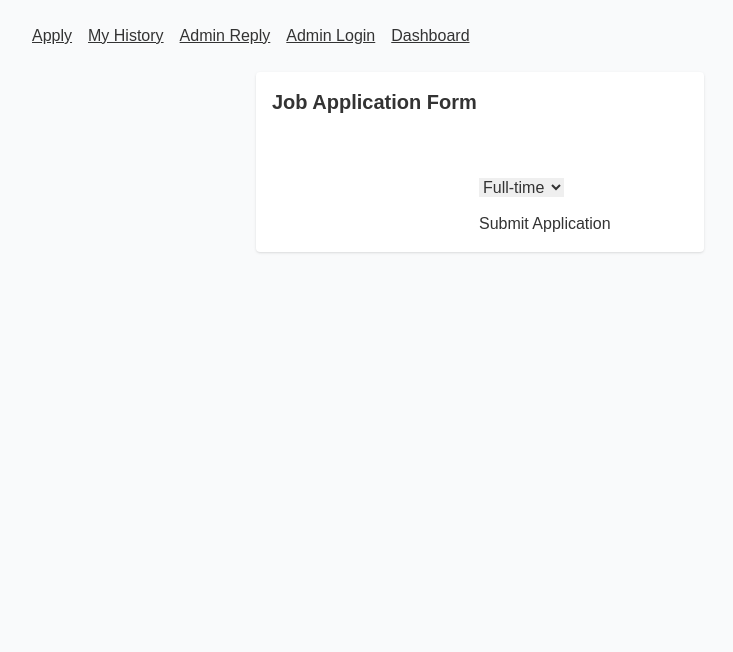
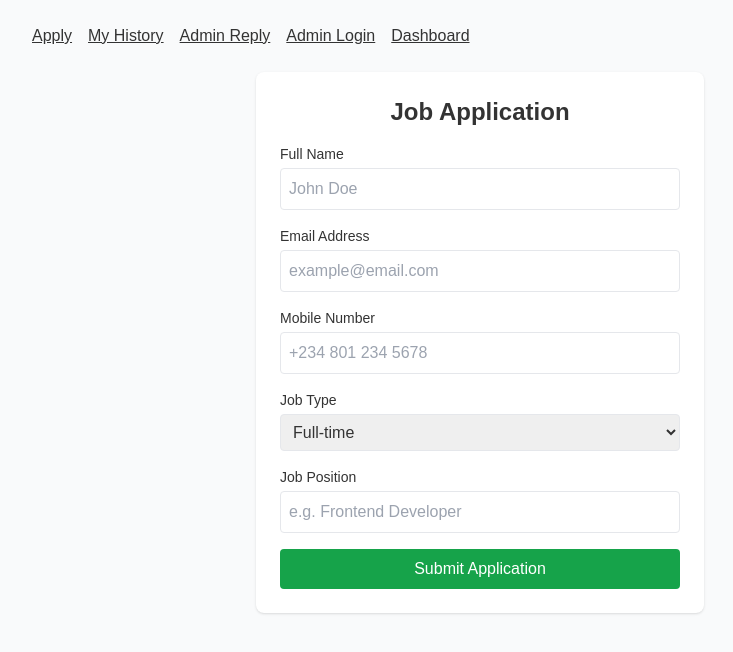
Before and after one commit to Xtosea/JobLink, a React (Create React App) app: page / in a window 1280 px wide. Shown: the top 652 px of the page, without its empty margins (160-893 px from the left). Built offline with nearby package versions, Linux system fonts and the light colour scheme.

Commit message:
Update ApplicantForm.jsx

```diff
--- a/src/pages/ApplicantForm.jsx
+++ b/src/pages/ApplicantForm.jsx
@@ -29,8 +29,7 @@ export default function ApplicantForm() {
 
     try {
       await axios.post(`${API_BASE}/api/applications`, form);
-
-      setSuccessMsg("Application submitted! Check your email for next steps.");
+      setSuccessMsg("Application submitted successfully. Check your email for next steps.");
       setForm({
         fullname: "",
         email: "",
@@ -39,7 +38,6 @@ export default function ApplicantForm() {
         jobPosition: "",
       });
     } catch (err) {
-      console.error(err);
       alert(err.response?.data?.message || "Submission failed");
     } finally {
       setLoading(false);
@@ -47,22 +45,91 @@ export default function ApplicantForm() {
   };
 
   return (
-    <div className="max-w-md mx-auto p-4 bg-white rounded shadow">
-      <h2 className="text-xl font-bold mb-3">Job Application Form</h2>
+    <div className="max-w-md mx-auto p-6 bg-white rounded-lg shadow">
+      <h2 className="text-2xl font-bold mb-4 text-center">Job Application</h2>
 
-      {successMsg && <p className="mb-3 text-green-600">{successMsg}</p>}
+      {successMsg && (
+        <p className="mb-4 text-green-600 text-center">{successMsg}</p>
+      )}
 
-      <form onSubmit={handleSubmit} className="space-y-3">
-        <input name="fullname" value={form.fullname} onChange={handleChange} required />
-        <input name="email" type="email" value={form.email} onChange={handleChange} required />
-        <input name="mobile" value={form.mobile} onChange={handleChange} required />
-        <select name="jobType" value={form.jobType} onChange={handleChange}>
-          <option value="Full-time">Full-time</option>
-          <option value="Part-time">Part-time</option>
-        </select>
-        <input name="jobPosition" value={form.jobPosition} onChange={handleChange} required />
+      <form onSubmit={handleSubmit} className="space-y-4">
 
-        <button disabled={loading}>
+        {/* Full Name */}
+        <div>
+          <label className="block text-sm font-medium mb-1">Full Name</label>
+          <input
+            type="text"
+            name="fullname"
+            placeholder="John Doe"
+            value={form.fullname}
+            onChange={handleChange}
+            className="w-full p-2 border rounded"
+            required
+          />
+        </div>
+
+        {/* Email */}
+        <div>
+          <label className="block text-sm font-medium mb-1">Email Address</label>
+          <input
+            type="email"
+            name="email"
+            placeholder="example@email.com"
+            value={form.email}
+            onChange={handleChange}
+            className="w-full p-2 border rounded"
+            required
+          />
+        </div>
+
+        {/* Mobile */}
+        <div>
+          <label className="block text-sm font-medium mb-1">Mobile Number</label>
+          <input
+            type="tel"
+            name="mobile"
+            placeholder="+234 801 234 5678"
+            value={form.mobile}
+            onChange={handleChange}
+            className="w-full p-2 border rounded"
+            required
+          />
+        </div>
+
+        {/* Job Type */}
+        <div>
+          <label className="block text-sm font-medium mb-1">Job Type</label>
+          <select
+            name="jobType"
+            value={form.jobType}
+            onChange={handleChange}
+            className="w-full p-2 border rounded"
+          >
+            <option value="Full-time">Full-time</option>
+            <option value="Part-time">Part-time</option>
+          </select>
+        </div>
+
+        {/* Job Position */}
+        <div>
+          <label className="block text-sm font-medium mb-1">Job Position</label>
+          <input
+            type="text"
+            name="jobPosition"
+            placeholder="e.g. Frontend Developer"
+            value={form.jobPosition}
+            onChange={handleChange}
+            className="w-full p-2 border rounded"
+            required
+          />
+        </div>
+
+        {/* Submit */}
+        <button
+          type="submit"
+          disabled={loading}
+          className="w-full bg-green-600 text-white py-2 rounded hover:bg-green-700 transition"
+        >
           {loading ? "Submitting..." : "Submit Application"}
         </button>
       </form>
```
